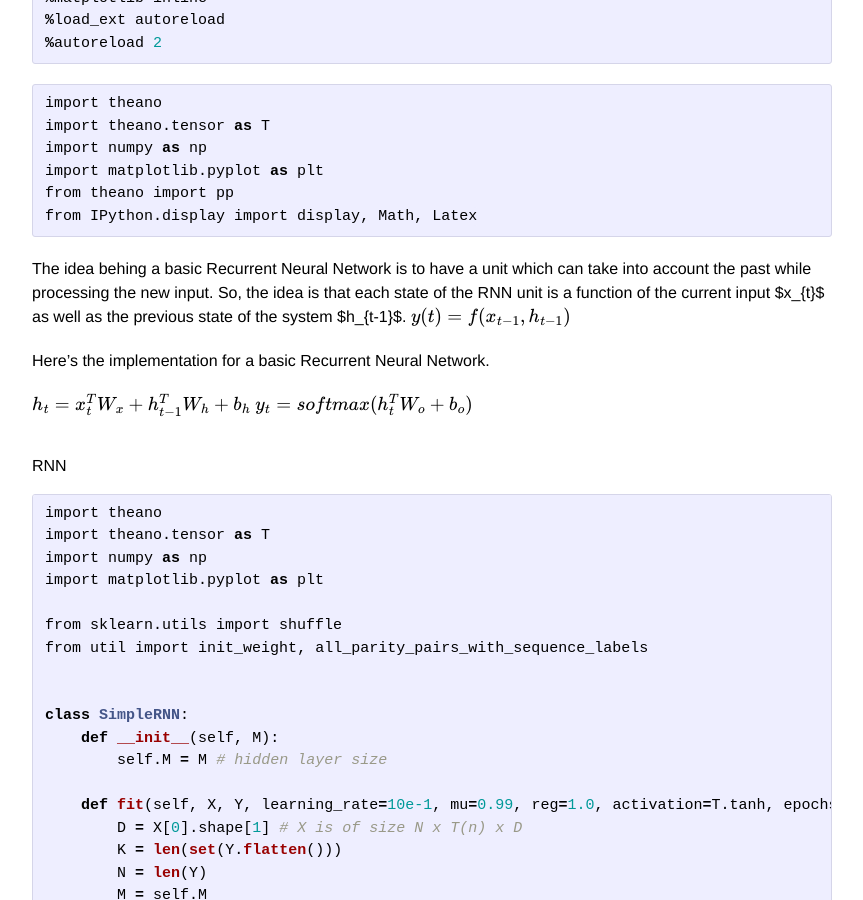
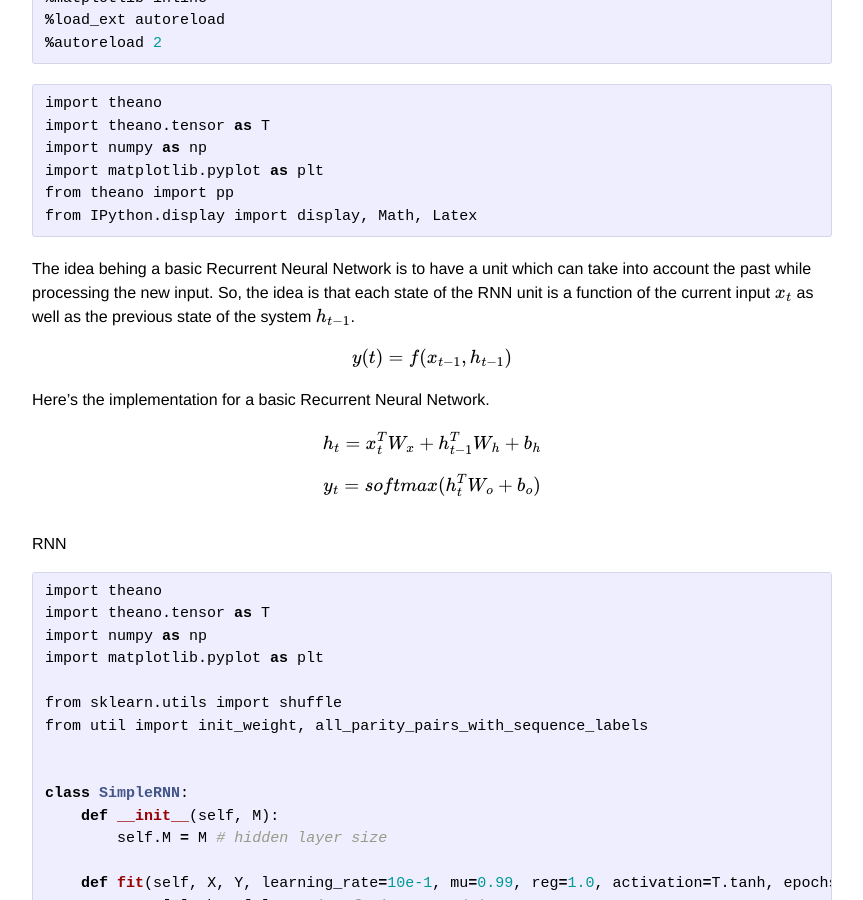
Before and after one commit to sam-iitj/sam-iitj.github.io, a Jekyll site: the page built from _posts/2017-06-01-Recurrent-Neural-Network.markdown, in a window 1280 px wide and 900 px high, scrolled down 504 px. Shown: the whole window, without its empty margins (208-1071 px from the left). Built offline with Jekyll 4.4.1, drawn with Linux system fonts in a browser that asks for light colours; formulas are drawn with MathJax 3; comment, search, counter and statistics services are not loaded.

````diff
--- a/_posts/2017-06-01-Recurrent-Neural-Network.markdown
+++ b/_posts/2017-06-01-Recurrent-Neural-Network.markdown
@@ -28,12 +28,14 @@ from theano import pp
 from IPython.display import display, Math, Latex
 ```
 
-The idea behing a basic Recurrent Neural Network is to have a unit which can take into account the past while processing the new input. So, the idea is that each state of the RNN unit is a function of the current input $x_{t}$ as well as the previous state of the system $h_{t-1}$.
+The idea behing a basic Recurrent Neural Network is to have a unit which can take into account the past while processing the new input. So, the idea is that each state of the RNN unit is a function of the current input $$x_{t}$$ as well as the previous state of the system $$h_{t-1}$$.
+
 $$y(t) = f(x_{t-1}, h_{t-1})$$
 
 Here's the implementation for a basic Recurrent Neural Network.
 
 $$h_{t} = x_{t}^TW_{x} + h_{t-1}^TW_{h} + b_{h}$$
+
 $$y_{t} = softmax(h_{t}^TW_{o} + b_{o})$$
 
 ##### RNN
````
